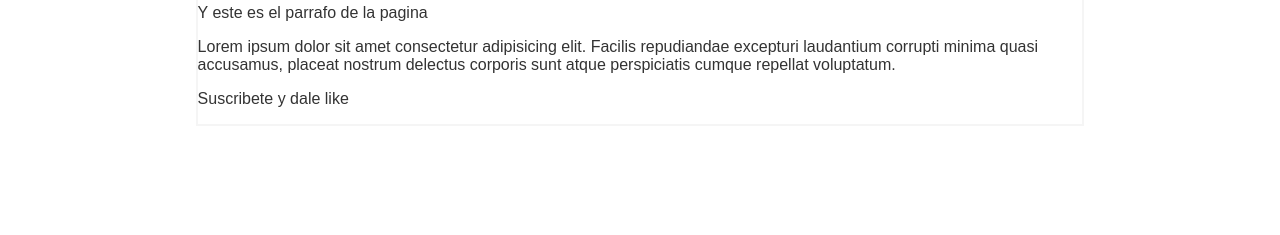
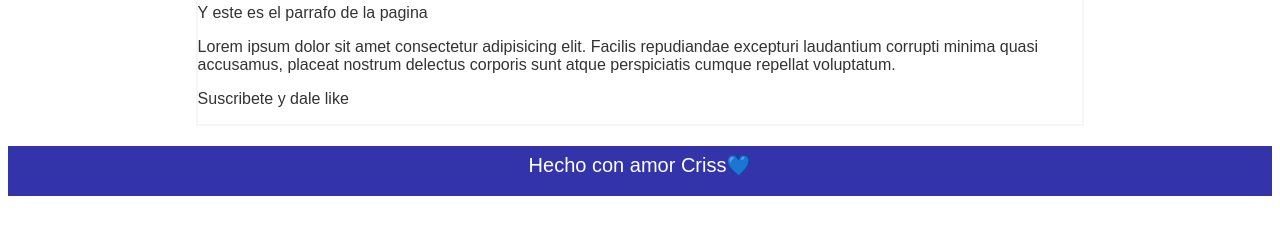
Before and after one commit to CrissG07/Blog, a plain HTML site: page index.html in a window 1280 px wide. Shown: the part 179-414 px from the top of the page. Drawn offline with Linux system fonts and the light colour scheme.

Commit message:
Footer terminado

```diff
--- a/index.html
+++ b/index.html
@@ -19,5 +19,8 @@
     <p>Suscribete y dale like</p>
     </div>
 </section>
+<footer id="footer">
+    <p>Hecho con amor Criss💙</p>
+</footer>
 </body>
 </html>
--- a/style.css
+++ b/style.css
@@ -39,3 +39,16 @@ html{
 #cabecera p{
     font-size: 2.5rem;
 }
+
+#footer{
+    width: 100%;
+    height: 50px;
+    text-align: center;
+    background-color: #33a;
+    color: white;
+}
+
+#footer p{
+    font-size: 2rem;
+    padding-top: 7px;
+}
```
